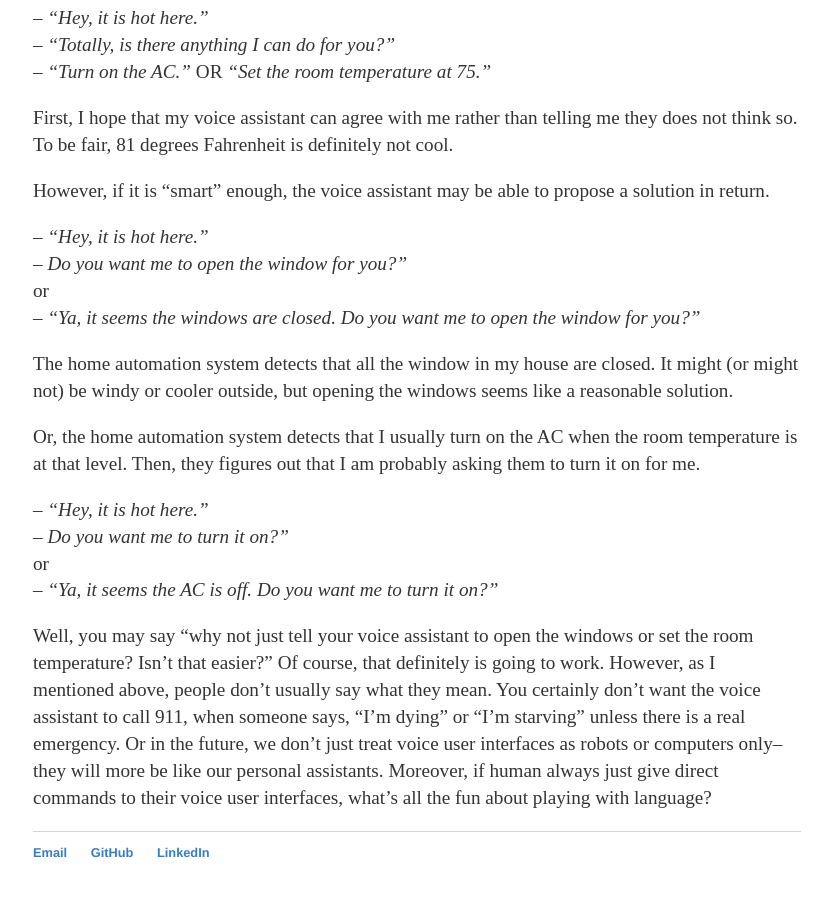
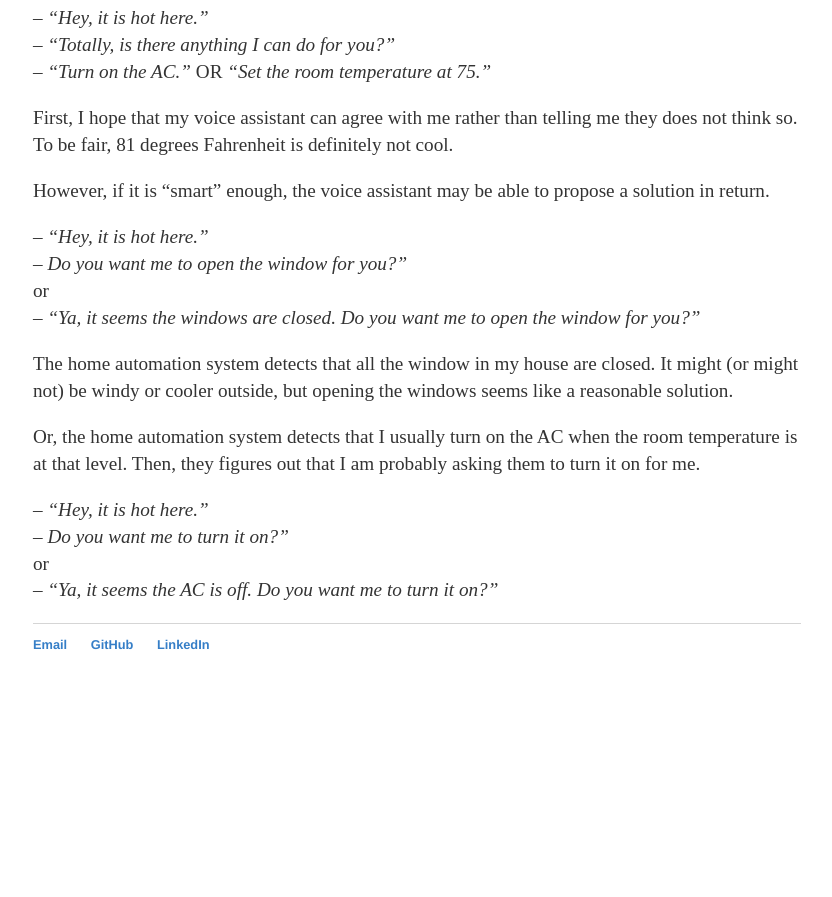
Before and after one commit to sabrinazhong/sabrinazhong.github.io, a Jekyll site: the page built from _posts/2019-11-1-pragmatics-in-conversation.md, in a window 1280 px wide and 900 px high, scrolled down 1243 px. Shown: the top 897 px of the window, without its empty margins (223-1055 px from the left). Built offline with Jekyll 4.4.1, drawn with Linux system fonts in a browser that asks for light colours; after the commit the page ends 1935 px from its top, so only the background shows below that.

Commit message:
Update 2019-11-1-pragmatics-in-conversation.md

```diff
--- a/_posts/2019-11-1-pragmatics-in-conversation.md
+++ b/_posts/2019-11-1-pragmatics-in-conversation.md
@@ -64,7 +64,3 @@ they figures out that I am probably asking them to turn it on for me.
 -- <i>Do you want me to turn it on?"</i><br>
 or<br>
 -- <i>"Ya, it seems the AC is off. Do you want me to turn it on?"</i>
-
-Well, you may say "why not just tell your voice assistant to open the windows or set the room temperature? Isn't that
-easier?" Of course, that definitely is going to work. However, as I mentioned above, people don't usually say what they
-mean. You certainly don't want the voice assistant to call 911, when someone says, "I'm dying" or "I'm starving" unless there is a real emergency. Or in the future, we don't just treat voice user interfaces as robots or computers only--they will more be like our personal assistants. Moreover, if human always just give direct commands to their voice user interfaces, what's all the fun about playing with language?
```
